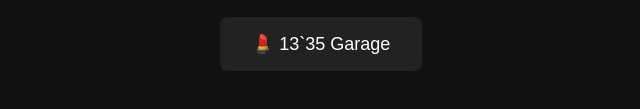
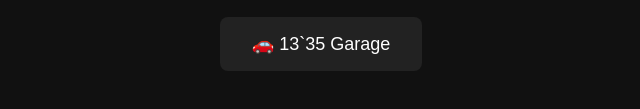
Before and after one commit to NatsFJ/Landing-Pages, a plain HTML site: page index.html in a window 1280 px wide. Shown: the part 519-628 px from the top of the page, 319-959 px from the left. Drawn offline with Linux system fonts and the light colour scheme.

Commit message:
Update index.html

```diff
--- a/index.html
+++ b/index.html
@@ -17,6 +17,6 @@
   <a href="/auqmia-petshop/">🐾 Auqmia Pet Shop</a>
   <a href="/ctmilgraulandingpage/">🔥 CT Mil Grau</a>
   <a href="/cristina-landing-page">💄 Cristina Mary Kay</a>
-  <a href="/garage/">💄 13`35 Garage</a>
+  <a href="/garage/">🚗 13`35 Garage</a>
 </body>
 </html>
```
